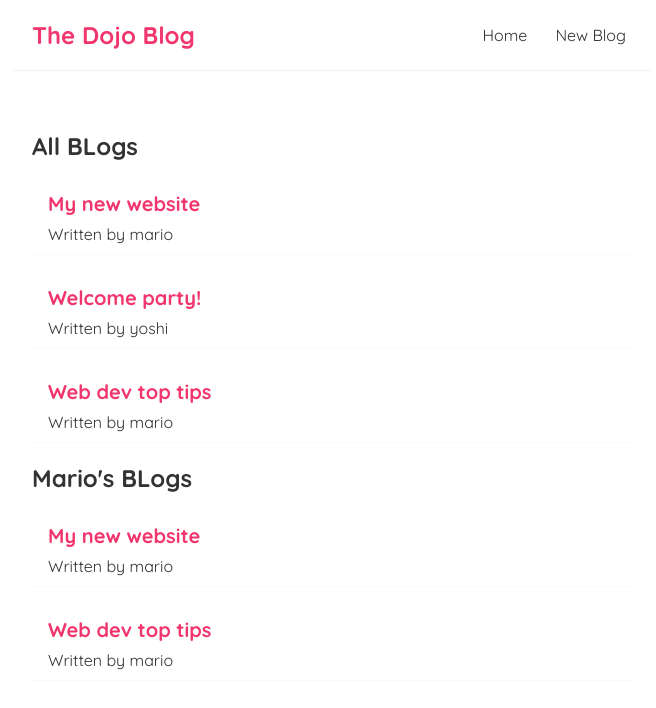
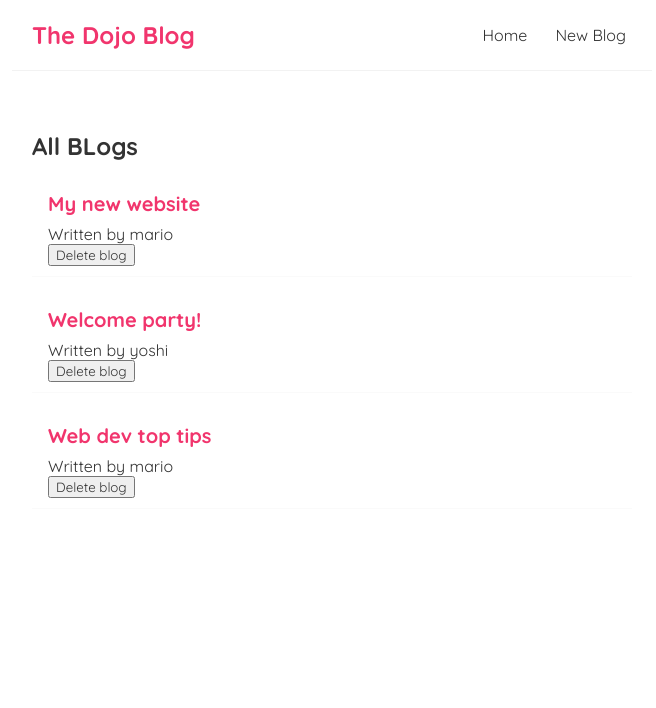
Before and after one commit to ibotchori/dojo-blog-react, a React (Create React App) app: page / in a window 1280 px wide. Shown: the top 708 px of the page, without its empty margins (308-964 px from the left). Built offline with nearby package versions, Linux system fonts and the light colour scheme.

Commit message:
Functions as Props

```diff
--- a/src/BlogList.js
+++ b/src/BlogList.js
@@ -1,4 +1,4 @@
-const BlogList = ({ blogs, title }) => { // <-- receive props
+const BlogList = ({ blogs, title, handleDelete }) => { // <-- receive props
 
 
     return (
@@ -8,6 +8,7 @@
                 <div className="blog-preview" key={blog.id}>
                     <h2>{blog.title}</h2>
                     <p>Written by {blog.author}</p>
+                    <button onClick={() => handleDelete(blog.id)} >Delete blog</button>
                 </div>
             ))}
         </div>
--- a/src/Home.js
+++ b/src/Home.js
@@ -7,12 +7,14 @@
         { title: 'Welcome party!', body: 'lorem ipsum...', author: 'yoshi', id: 2 },
         { title: 'Web dev top tips', body: 'lorem ipsum...', author: 'mario', id: 3 }
     ])
-
+    const handleDelete = (id) => {
+        const newBlogs = blogs.filter(blog => blog.id != id) // <-- filter blogs
+        setBlogs(newBlogs) // save filtered blogs to newBlogs
+    }
 
     return (
         <div className="home">
-            <BlogList blogs={blogs} title="All BLogs" /> {/* <-- pass blogs to BlogList component */}
-            <BlogList blogs={blogs.filter((blog) => blog.author === 'mario')} title="Mario's BLogs" /> {/* show only mario's blogs */}
+            <BlogList blogs={blogs} title="All BLogs" handleDelete={handleDelete} /> {/* <-- pass blogs to BlogList component */}
         </div>
 
     )
```
